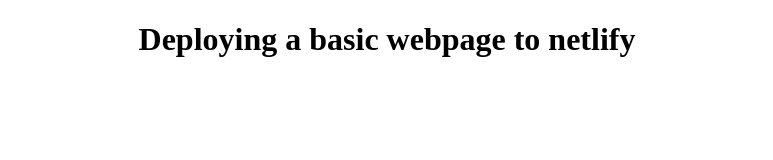
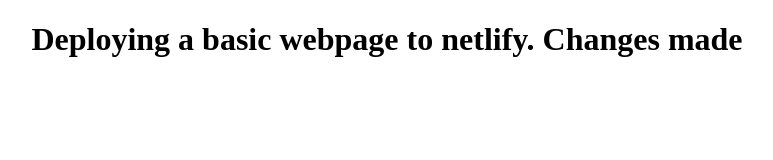
Before and after one commit to GoZaddy/deployingg-to-netlify, a plain HTML site: page index.htm in a window 1280 px wide. Shown: the whole page, without its empty margins (253-1026 px from the left). Drawn offline with Linux system fonts and the light colour scheme.

Commit message:
changes made

```diff
--- a/index.htm
+++ b/index.htm
@@ -13,7 +13,7 @@
 </head>
 <body>
     <div>
-        <h1>Deploying a basic webpage to netlify</h1>
+        <h1>Deploying a basic webpage to netlify. Changes made</h1>
     </div>
 </body>
 </html>
```
